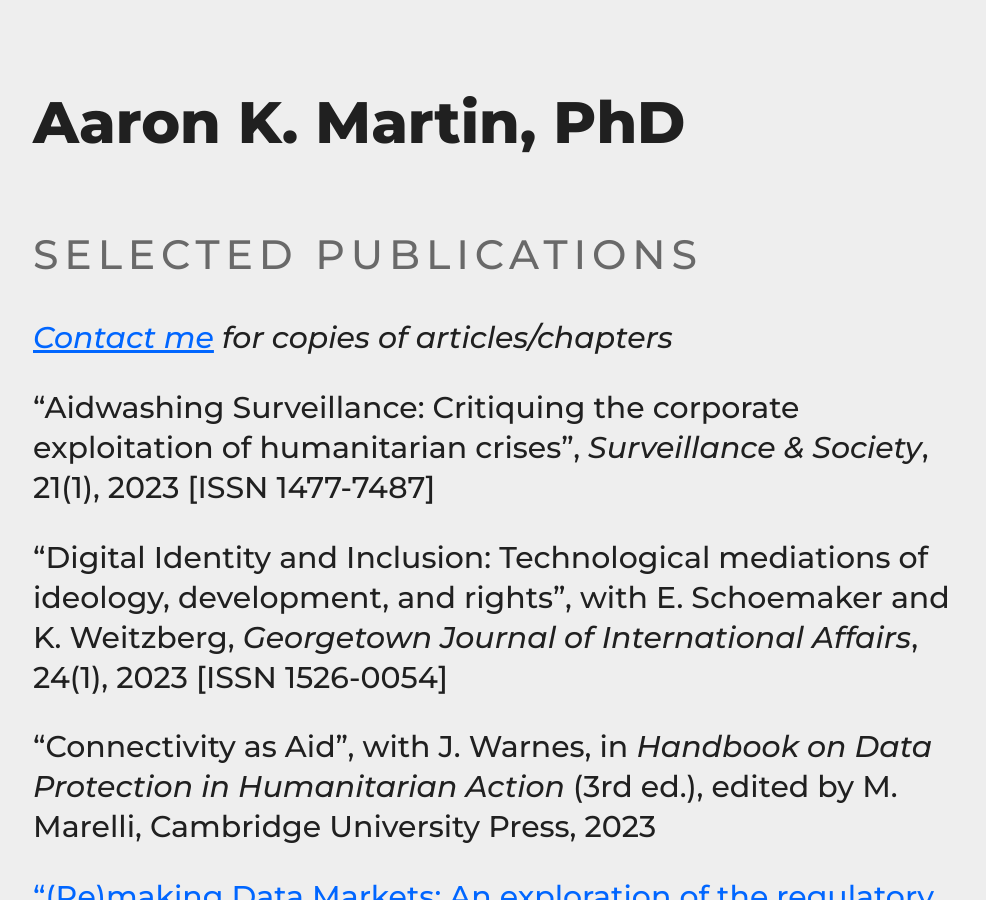
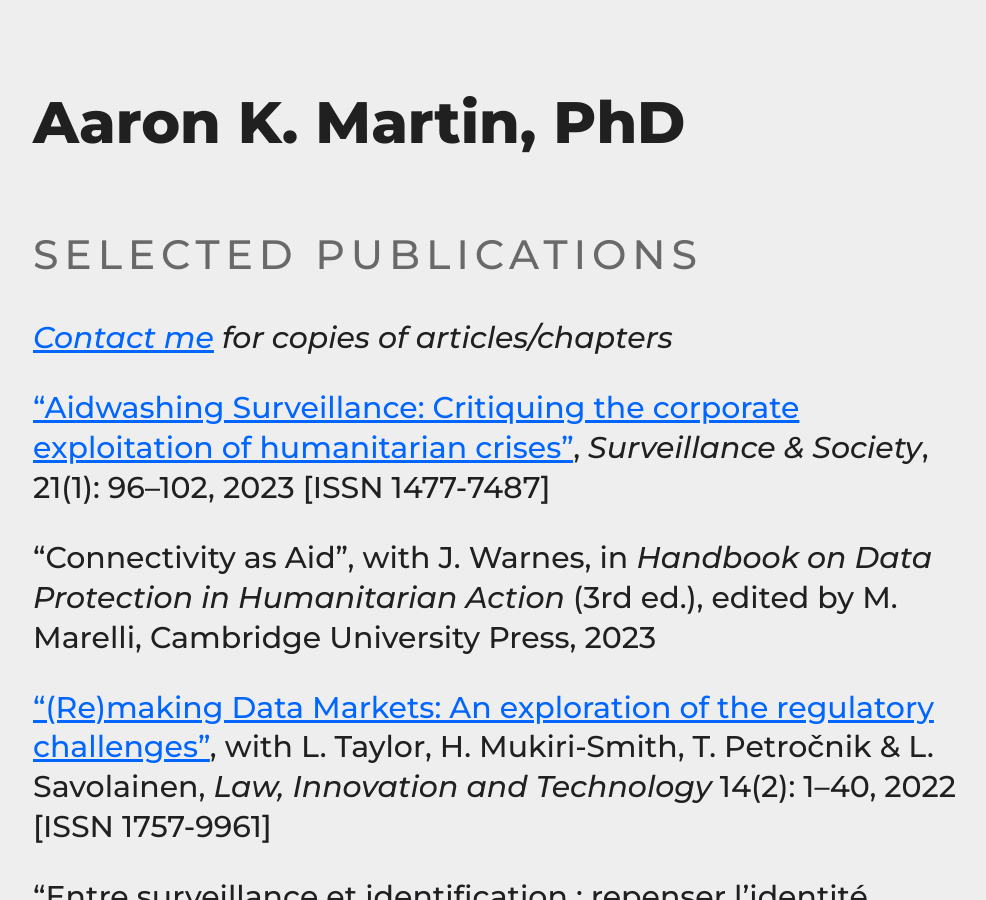
Before and after one commit to haroonalrasheed/641a, a Jekyll site: the page built from selected-publications/index.md, in a window 1280 px wide and 900 px high. Shown: the whole window, without its empty margins (131-1117 px from the left). Built offline with Jekyll 4.4.1, drawn with Linux system fonts in a browser that asks for light colours.

Commit message:
Update index.md

```diff
--- a/selected-publications/index.md
+++ b/selected-publications/index.md
@@ -6,9 +6,7 @@ title: Selected Publications
 ## Selected Publications
 _[Contact me](mailto:a.k.martin@alumni.lse.ac.uk) for copies of articles/chapters_
 
-"Aidwashing Surveillance: Critiquing the corporate exploitation of humanitarian crises", _Surveillance & Society_, 21(1), 2023 [ISSN 1477-7487]
-
-"Digital Identity and Inclusion: Technological mediations of ideology, development, and rights", with E. Schoemaker and K. Weitzberg, _Georgetown Journal of International Affairs_, 24(1), 2023 [ISSN 1526-0054]
+["Aidwashing Surveillance: Critiquing the corporate exploitation of humanitarian crises"](https://doi.org/10.24908/ss.v21i1.16266), _Surveillance & Society_, 21(1): 96–102, 2023 [ISSN 1477-7487]
 
 "Connectivity as Aid", with J. Warnes, in _Handbook on Data Protection in Humanitarian Action_ (3rd ed.), edited by M. Marelli, Cambridge University Press, 2023
 
```
